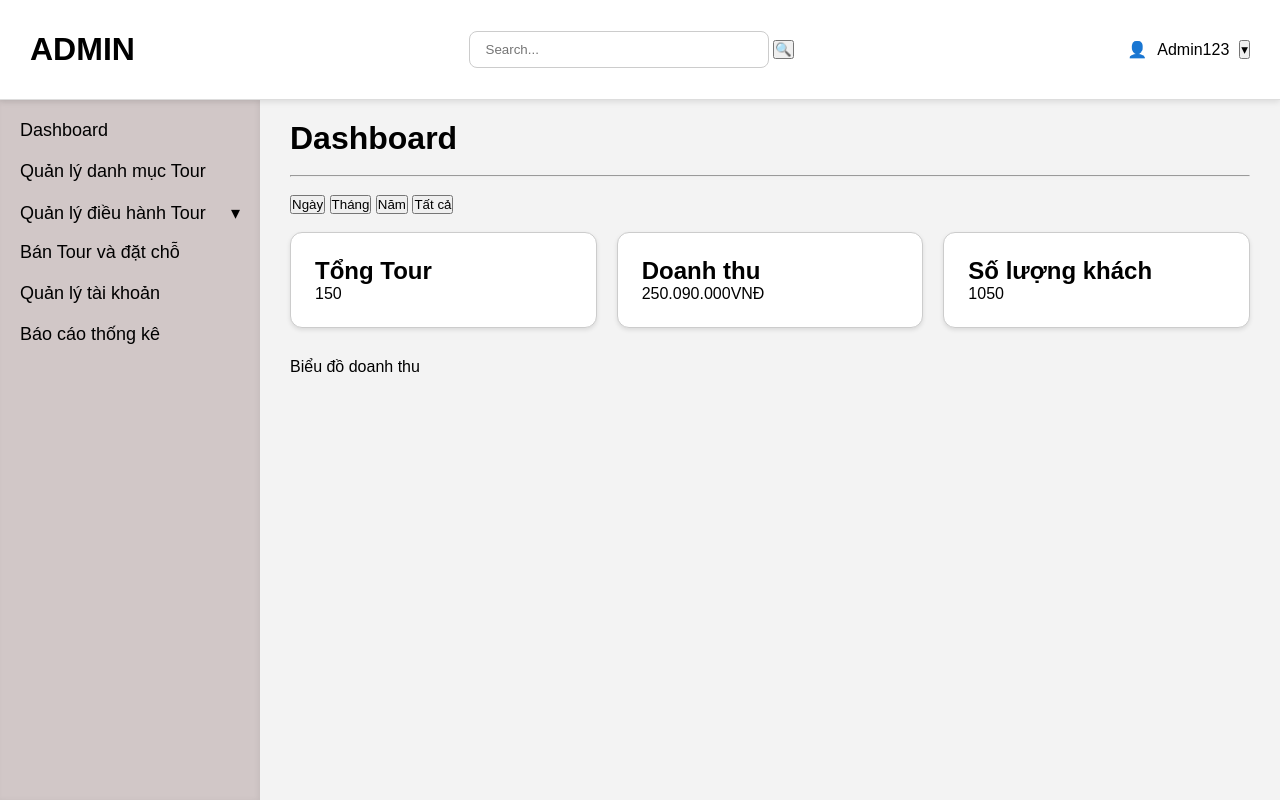
After one commit to tuan18122006/duan1-website-du-lich-nh-m-9-WD20308, a PHP site: page /duan1-website-du-lich-nh-m-9-WD20308/app/views/layouts/dashboad.php in a window 1280 px wide. The commit adds this page. Run offline with PHP 8.4, Linux system fonts and the light colour scheme.

Commit message:
layout update

```diff
--- a/app/controllers/UserController.php
+++ b/app/controllers/UserController.php
@@ -14,9 +14,13 @@ class UserController extends Controller
     public function index()
     {
         $listkhachhang = $this->userModel->getAllUsers();
+<<<<<<< HEAD
         $view_path = "./app/views/users/index.php";
 
         require_once "./app/views/layouts/main.php";
+=======
+        $this->view('users/index', ['listkhachhang' => $listkhachhang]);
+>>>>>>> 207b1e9 (layout)
     }
 
     // --- 2. FORM THÊM MỚI (CREATE) ---
--- /dev/null
+++ b/app/views/layouts/dashboad.php
@@ -0,0 +1,65 @@
+<?php
+// Dashboard.php - Trang chính sử dụng include 3 file Header, Sidebar, Footer
+?>
+<!DOCTYPE html>
+<html lang="vi">
+<head>
+  <meta charset="UTF-8" />
+  <meta name="viewport" content="width=device-width, initial-scale=1.0" />
+  <title>Dashboard Admin</title>
+  <link rel="stylesheet" href="style.css">
+</head>
+<body class="bg-[#f3f3f3] flex h-screen">
+
+  <!-- SIDEBAR -->
+  <div>
+    <?php include "sidebar.php"; ?>
+  </div>
+
+  <div class="flex-1 flex flex-col">
+
+    <!-- HEADER -->
+    <div>
+      <?php include "header.php"; ?>
+    </div>
+
+    <!-- MAIN CONTENT -->
+    <main class="p-6">
+      <h1 class="text-3xl font-semibold mb-4">Dashboard</h1>
+      <br>
+      <hr>
+        <br>
+      <div class="flex gap-3 mb-6">
+        <button class="px-4 py-2 bg-white rounded shadow">Ngày</button>
+        <button class="px-4 py-2 bg-white rounded shadow">Tháng</button>
+        <button class="px-4 py-2 bg-white rounded shadow">Năm</button>
+        <button class="px-4 py-2 bg-white rounded shadow">Tất cả</button>
+      </div>
+        <br>
+      <div class="grid">
+  <div>
+    <h2>Tổng Tour</h2>
+    <p>150</p>
+  </div>
+  <div>
+    <h2>Doanh thu</h2>
+    <p>250.090.000VNĐ</p>
+  </div>
+  <div>
+    <h2>Số lượng khách</h2>
+    <p>1050</p>
+  </div>
+</div>
+
+
+
+      <div class="bg-white p-6 rounded shadow h-64">
+        <p>Biểu đồ doanh thu</p>
+        <div class="w-full h-full border border-gray-300 mt-4"></div>
+      </div>
+    </main>
+
+
+  </div>
+</body>
+</html>
--- a/app/views/layouts/footer.php
+++ b/app/views/layouts/footer.php
@@ -0,0 +1,4 @@
+<!-- Footer Component -->
+<footer class="w-full p-4 bg-white text-center text-gray-600 border-t mt-6">
+  © 2025 Travel Admin Dashboard. All rights reserved.
+</footer>
--- a/app/views/layouts/header.php
+++ b/app/views/layouts/header.php
@@ -1,105 +1,24 @@
-<!doctype html>
-<html lang="vi">
-<head>
-    <meta charset="utf-8">
-    <meta name="viewport" content="width=device-width, initial-scale=1">
-    <title>Trang Quản Lý - Dashboard</title>
-    <link href="https://cdn.jsdelivr.net/npm/bootstrap@5.3.3/dist/css/bootstrap.min.css" rel="stylesheet">
-    <!-- Bootstrap Icons CDN -->
-    <link rel="stylesheet" href="https://cdn.jsdelivr.net/npm/bootstrap-icons@1.11.3/font/bootstrap-icons.css">
-    <style>
-        body { background: #f4f6f9; }
-        .sidebar { min-height: 100vh; background: #0d6efd; color: white; }
-        .sidebar a { color: rgba(255,255,255,0.9); text-decoration: none; }
-        .sidebar .nav-link.active { background: rgba(255,255,255,0.08); }
-        .card-stats { border-radius: 12px; }
-        /* Thêm class cho phần wrapper của nội dung động */
-        .content-body-wrapper { padding-top: 20px; }
-        .table-wrap { background: white; padding: 1rem; border-radius: 12px; }
-        .search-input { max-width: 360px; }
-        @media (max-width: 991px) {
-            .sidebar { position: relative; }
-        }
-    </style>
-</head>
-<body>
-    <div class="container-fluid">
-        <div class="row">
-            <!-- Sidebar (d-none d-lg-block nghĩa là chỉ hiển thị trên Desktop) -->
-            <nav class="col-lg-2 d-none d-lg-block sidebar p-3">
-                <div class="text-center mb-4">
-                    <h4 class="fw-bold">QUẢN LÝ</h4>
-                    <small>Dashboard</small>
-                </div>
-                <ul class="nav flex-column">
-                    <li class="nav-item mb-1"><a class="nav-link active rounded px-3 py-2" href="#"><i class="bi bi-speedometer2 me-2"></i> Tổng quan</a></li>
-                    <li class="nav-item mb-1"><a class="nav-link rounded px-3 py-2" href="#users"><i class="bi bi-people me-2"></i> Người dùng</a></li>
-                    <li class="nav-item mb-1"><a class="nav-link rounded px-3 py-2" href="#products"><i class="bi bi-box-seam me-2"></i> Tour</a></li>
-                    <li class="nav-item mb-1"><a class="nav-link rounded px-3 py-2" href="#orders"><i class="bi bi-receipt me-2"></i> Đơn hàng</a></li>
-                    <li class="nav-item mt-3">
-                        <hr style="border-color: rgba(255,255,255,0.1)">
-                        <small class="text-uppercase">Cài đặt</small>
-                    </li>
-                    <li class="nav-item mt-2"><a class="nav-link rounded px-3 py-2" href="#settings"><i class="bi bi-gear me-2"></i> Cấu hình</a></li>
-                </ul>
-            </nav>
+<header class="header">
+  <!-- Left: Logo / Admin -->
+  <div class="header-left">
+    <h1 class="logo">ADMIN</h1>
+  </div>
 
-            <!-- Main Content Area -->
-            <main class="col-lg-10 ms-auto px-4">
-                <!-- Topbar -->
-                <div class="d-flex justify-content-between align-items-center py-3 border-bottom">
-                    <div class="d-flex align-items-center gap-3">
-                        <button class="btn btn-outline-secondary d-lg-none" data-bs-toggle="offcanvas" data-bs-target="#mobileSidebar">Menu</button>
-                        <!-- Tiêu đề trang động (nếu bạn muốn) -->
-                        <h3 class="mb-0"><?= $page_title ?? 'Bảng điều khiển' ?></h3>
-                    </div>
-                    <div class="d-flex align-items-center gap-3">
-                        <div class="input-group search-input">
-                            <input class="form-control" placeholder="Tìm kiếm..." aria-label="Tìm kiếm" />
-                            <button class="btn btn-primary"><i class="bi bi-search"></i></button>
-                        </div>
-                        <div class="dropdown">
-                            <a class="btn btn-outline-secondary dropdown-toggle" href="#" role="button" data-bs-toggle="dropdown">Admin</a>
-                            <ul class="dropdown-menu dropdown-menu-end">
-                                <li><a class="dropdown-item" href="#">Hồ sơ</a></li>
-                                <li><a class="dropdown-item" href="#">Đăng xuất</a></li>
-                            </ul>
-                        </div>
-                    </div>
-                </div>
+  <!-- Center: Search bar -->
+  <div class="header-center">
+    <form class="search-form" action="#" method="get">
+      <input type="text" placeholder="Search..." aria-label="Search" />
+      <button type="submit" aria-label="Search">
+        🔍
+      </button>
+    </form>
+  </div>
 
-                <div class="content-body-wrapper">
-                    <?php
-                    // Biến $view_path phải được Controller khai báo TRƯỚC khi gọi file này
-                    if (isset($view_path)) {
-                        require_once $view_path;
-                    }
-                    ?>
-                </div>
-
-            </main>
-        </div>
-    </div>
-
-    <!-- Mobile offcanvas sidebar -->
-    <div class="offcanvas offcanvas-start" tabindex="-1" id="mobileSidebar">
-        <div class="offcanvas-header">
-            <h5 class="offcanvas-title">Menu</h5>
-            <button type="button" class="btn-close" data-bs-dismiss="offcanvas"></button>
-        </div>
-        <div class="offcanvas-body">
-            <!-- Copy nội dung sidebar vào đây -->
-            <ul class="nav flex-column">
-                <li class="nav-item"><a class="nav-link" href="#">Tổng quan</a></li>
-                <li class="nav-item"><a class="nav-link" href="#users">Người dùng</a></li>
-                <li class="nav-item"><a class="nav-link" href="#products">Sản phẩm</a></li>
-                <li class="nav-item"><a class="nav-link" href="#orders">Đơn hàng</a></li>
-                <li class="nav-item mt-3"><small class="text-uppercase">Cài đặt</small></li>
-                <li class="nav-item mt-2"><a class="nav-link" href="#settings">Cấu hình</a></li>
-            </ul>
-        </div>
-    </div>
-
-    <script src="https://cdn.jsdelivr.net/npm/bootstrap@5.3.3/dist/js/bootstrap.bundle.min.js"></script>
-</body>
-</html>
+  <!-- Right: User profile -->
+  <div class="header-right">
+    <div class="avatar">👤</div>
+    <span class="username">Admin123</span>
+    <!-- Optional dropdown menu -->
+    <button class="header-dropdown" aria-label="Open menu">▾</button>
+  </div>
+</header>
--- a/app/views/layouts/sidebar.php
+++ b/app/views/layouts/sidebar.php
@@ -0,0 +1,42 @@
+<!-- Sidebar Component -->
+<aside class="w-64 bg-white h-screen p-6 shadow-inner">
+  <nav class="space-y-4 text-lg">
+    <a href="#" class="block hover:underline">Dashboard</a>
+    <a href="#" class="block hover:underline">Quản lý danh mục Tour</a>
+
+    <!-- Mục cha có submenu -->
+    <div class="menu-item">
+      <button class="w-full flex justify-between items-center hover:underline focus:outline-none">
+        Quản lý điều hành Tour
+        <span class="arrow">▾</span>
+      </button>
+      <!-- Submenu các mục con -->
+      <div class="submenu hidden pl-4 mt-2 space-y-2">
+        <a href="#" class="block hover:underline">Quản lý danh sách nhân sự</a>
+        <a href="#" class="block hover:underline">Quản lý lịch khởi hành & phân bổ nhân sự</a>
+        <a href="#" class="block hover:underline">Dịch vụ</a>
+        <a href="#" class="block hover:underline">Danh sách khách theo tour</a>
+        <a href="#" class="block hover:underline">Check-in</a>
+        <a href="#" class="block hover:underline">Phân phòng khách sạn</a>
+        <a href="#" class="block hover:underline">Ghi chú đặc biệt</a>
+        <a href="#" class="block hover:underline">Nhật ký dịch vụ</a>
+      </div>
+    </div>
+  <br>
+    <a href="#" class="block hover:underline">Bán Tour và đặt chỗ</a>
+    <a href="#" class="block hover:underline">Quản lý tài khoản</a>
+    <a href="#" class="block hover:underline">Báo cáo thống kê</a>
+  </nav>
+</aside>
+<script>
+  // Chọn tất cả các nút menu cha
+const menuButtons = document.querySelectorAll('.menu-item > button');
+
+menuButtons.forEach(btn => {
+  btn.addEventListener('click', () => {
+    // toggle class active để CSS hiển thị submenu
+    btn.parentElement.classList.toggle('active');
+  });
+});
+
+</script>
--- /dev/null
+++ b/app/views/layouts/style.css
@@ -0,0 +1,213 @@
+/* ===== Reset ===== */
+* {
+  margin: 0;
+  padding: 0;
+  box-sizing: border-box;
+  font-family: Arial, sans-serif;
+}
+
+/* ===== Header ===== */
+header {
+  width: 100%;
+  height: 100px;
+  background: #ffffff;
+  padding: 0 30px;
+  box-shadow: 0 2px 6px rgba(0,0,0,0.1);
+  border-bottom: 1px solid #ddd;
+  display: flex;
+  align-items: center;
+  justify-content: space-between;
+  position: fixed;
+  top: 0;
+  left: 0;
+  z-index: 1000;
+}
+
+/* Header containers */
+.header-left {
+  display: flex;
+  align-items: center;
+  gap: 20px;
+}
+
+.header-right {
+  display: flex;
+  align-items: center;
+  gap: 10px;
+  font-size: 16px;
+}
+
+/* Search input */
+header input {
+  width: 300px;
+  padding: 10px 16px;
+  border-radius: 8px;
+  border: 1px solid #ccc;
+  background: #fff;
+}
+
+body {
+  padding-top: 100px; /* bằng đúng chiều cao header */
+}
+
+main {
+  margin-left: 260px;          /* tránh sidebar */
+  padding: 20px 30px;
+  padding-bottom: 60px;        /* tránh footer */
+  min-height: calc(100vh - 100px); /* chiều cao full trừ header */
+  background: #f3f3f3;
+}
+
+
+/* ===== Sidebar ===== */
+/* ===== Sidebar ===== */
+aside {
+  width: 260px;
+  background: #d1c7c7;
+  position: fixed;
+  top: 100px;                 /* ngay dưới header */
+  left: 0;
+  height: calc(100vh - 100px); /* full chiều cao trừ header */
+  padding: 20px;
+  box-shadow: inset -2px 0 5px rgba(0,0,0,0.05);
+  z-index: 999;
+}
+
+aside nav a {
+  display: block;
+  margin-bottom: 20px;
+  font-size: 18px;
+  color: #000;
+  text-decoration: none;
+  transition: 0.3s;
+}
+
+aside nav a:hover {
+  text-decoration: underline;
+  color: #333;
+}
+
+/* ===== Mục cha menu ===== */
+.menu-item > button {
+  width: 100%;
+  display: flex;
+  justify-content: space-between;
+  align-items: center;
+  font-size: 18px;
+  background: none;
+  border: none;
+  padding: 0;
+  cursor: pointer;
+  color: #000;
+  transition: 0.3s;
+}
+
+.menu-item > button:hover {
+  text-decoration: underline;
+}
+
+/* ===== Submenu ===== */
+.submenu {
+  display: none;            /* mặc định ẩn */
+  padding-left: 15px;       /* thụt vào */
+  margin-top: 5px;
+}
+
+.menu-item.active .submenu {
+  display: block;           /* hiển thị khi menu cha active */
+}
+
+.submenu a {
+  display: block;
+  font-size: 16px;
+  margin-bottom: 10px;
+  color: #111;
+  text-decoration: none;
+}
+
+.submenu a:hover {
+  text-decoration: underline;
+  color: #333;
+}
+
+/* ===== Mũi tên menu ===== */
+.menu-item .arrow {
+  transition: transform 0.3s;
+}
+
+.menu-item.active .arrow {
+  transform: rotate(180deg);
+}
+
+
+/* ===== Main content ===== */
+main {
+  margin-left: 260px;           /* tránh sidebar */
+  padding: 20px 30px;
+  padding-top: 20px;            /* thêm khoảng cách nếu cần */
+  padding-bottom: 60px;         /* tránh footer */
+  min-height: calc(100vh - 100px); /* full height trừ header */
+  background: #f3f3f3;
+}
+
+/* Main layout grid */
+.grid {
+  display: grid;
+  grid-template-columns: repeat(3, 1fr); /* chia 3 cột ngang */
+  gap: 20px; /* khoảng cách giữa các div */
+  margin-bottom: 30px;
+}
+
+.grid > div {
+  border: 1px solid #ccc;       /* khung bao quanh */
+  border-radius: 12px;           /* bo góc */
+  box-shadow: 0 2px 4px rgba(0,0,0,0.1); /* bóng nhẹ */
+  background-color: #fff;        /* nền trắng */
+  padding: 24px;                 /* khoảng cách bên trong */
+}
+
+
+/* Card styles */
+.card {
+  background: #fff;
+  padding: 24px;
+  border-radius: 12px;
+  box-shadow: 0 1px 4px rgba(0,0,0,0.1);
+}
+
+.card h2 {
+  font-weight: 600;
+  margin-bottom: 10px;
+  font-size: 16px;
+}
+
+.card p {
+  font-size: 20px;
+  font-weight: bold;
+  color: #111;
+}
+
+
+/* ===== Responsive ===== */
+@media screen and (max-width: 1024px) {
+  aside {
+    width: 200px;
+  }
+
+  main {
+    margin-left: 200px;
+  }
+}
+
+@media screen and (max-width: 768px) {
+  aside {
+    position: relative;
+    width: 100%;
+    height: auto;
+  }
+
+  main {
+    margin-left: 0;
+    padding: 20px;
+  }
+}
```
Also changed, not shown: README.md.
